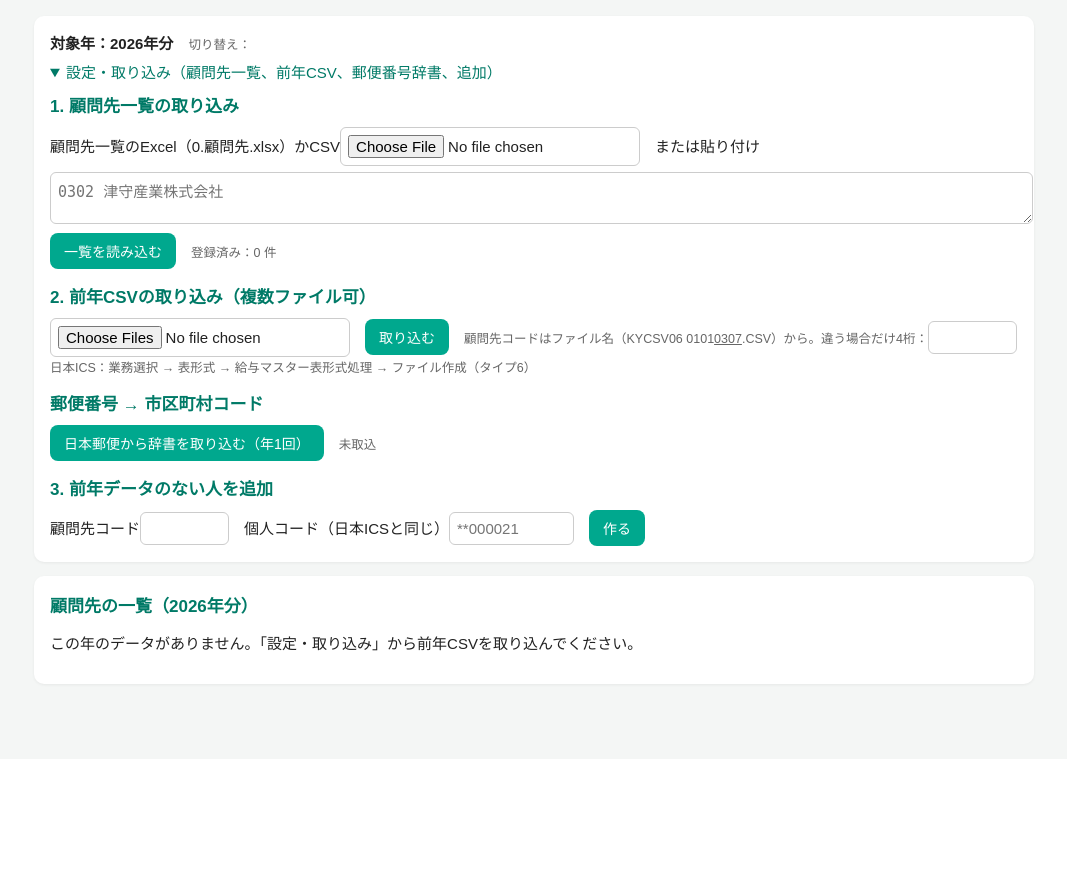
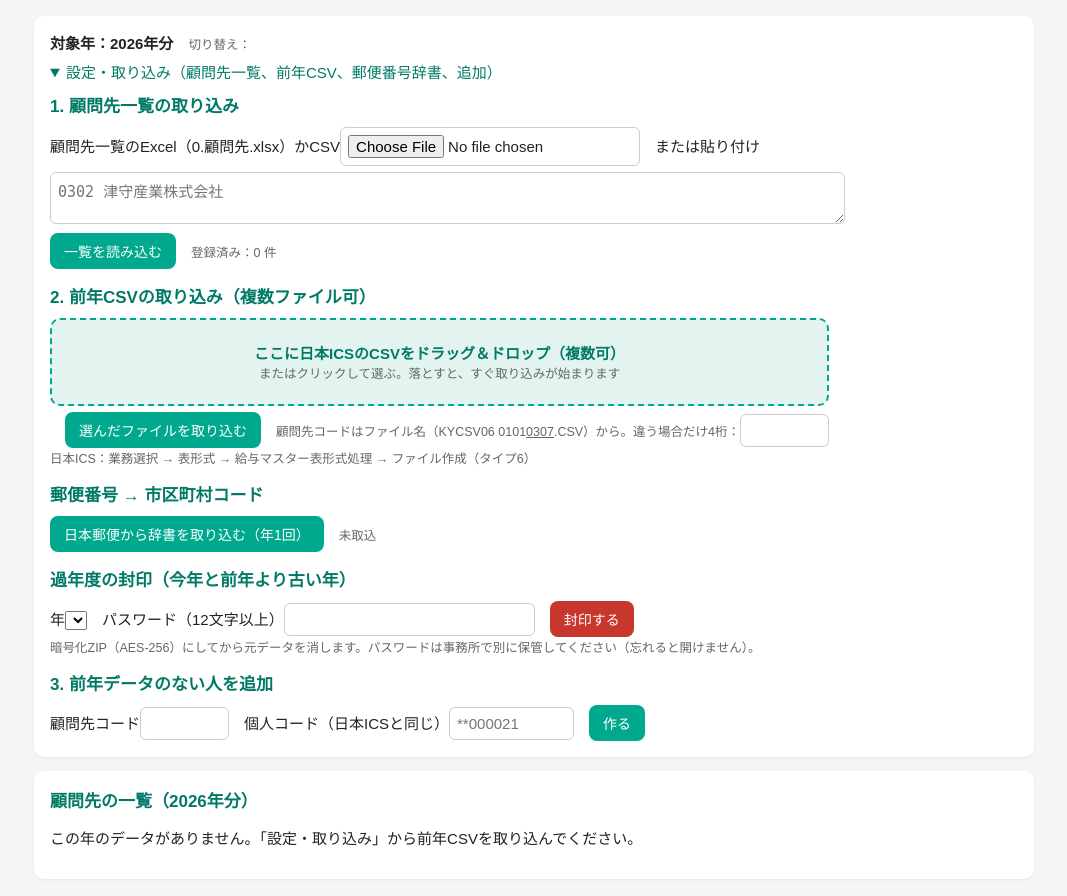
Before and after one commit to Mybiz-city/nencho-app, a PHP site: page /admin/ in a window 1280 px wide, after a click on "設定・取り込み（顧問先一覧、前年CSV、郵便番号辞書、追加）". Shown: the part 41-937 px from the top of the page, without its empty margins (106-1173 px from the left). Before the commit the page ends 728 px from the top, so only its background shows below. Run offline with PHP 8.4, Linux system fonts and the light colour scheme; the visitor is signed in with stand-in values (Sample User, id 1); lists and menus that the app fills with data are empty.

Commit message:
前年CSVのドラッグ＆ドロップ取込、過年度の封印（AES-256暗号化ZIPにしてサーバーから削除）
Co-Authored-By: Claude Opus 5.5 <noreply@anthropic.com>
Claude-Session: https://claude.ai/code/session_01MfdC3aHbqDJFbcti4gRo8J

```diff
--- a/admin/index.php
+++ b/admin/index.php
@@ -121,6 +121,32 @@ if (($_GET['act'] ?? '') === 'photos_zip') {
     $za->close();
     header('Content-Type: application/zip'); header("Content-Disposition: attachment; filename=\"nencho_{$client}_{$y}_photos.zip\""); readfile($tmp); unlink($tmp); exit;
 }
+// 過年度の封印：パスワード付きZIP（AES-256）を作って、サーバーから消す
+if (($_POST['act'] ?? '') === 'seal') {
+    $sy = preg_replace('/\D/', '', (string)$_POST['seal_year']); $pw = (string)($_POST['seal_pw'] ?? '');
+    if ((int)$sy >= $year - 1) $msg = '今年と前年は封印できません（前年は引き継ぎに使います）';
+    elseif (strlen($pw) < 12) $msg = 'パスワードは12文字以上にしてください';
+    elseif (!defined('ZipArchive::EM_AES_256')) $msg = 'このサーバーは暗号化ZIPに対応していません';
+    else {
+        $adir = data_dir() . '/_archive'; if (!is_dir($adir)) mkdir($adir, 0700, true);
+        $zf = "$adir/nencho_{$sy}_" . date('Ymd') . '.zip'; $za = new ZipArchive(); $za->open($zf, ZipArchive::CREATE | ZipArchive::OVERWRITE); $za->setPassword($pw);
+        $n = 0;
+        foreach (glob(data_dir() . "/*/$sy", GLOB_ONLYDIR) ?: [] as $yd) {
+            $client = basename(dirname($yd));
+            $it = new RecursiveIteratorIterator(new RecursiveDirectoryIterator($yd, FilesystemIterator::SKIP_DOTS));
+            foreach ($it as $f) { $rel = "$client/$sy/" . substr($f->getPathname(), strlen($yd) + 1); $za->addFile($f->getPathname(), $rel); $za->setEncryptionName($rel, ZipArchive::EM_AES_256); $n++; }
+        }
+        $za->close();
+        if ($n === 0) { @unlink($zf); $msg = "$sy 年のデータがありません"; }
+        else {
+            foreach (glob(data_dir() . "/*/$sy", GLOB_ONLYDIR) ?: [] as $yd) { $rit = new RecursiveIteratorIterator(new RecursiveDirectoryIterator($yd, FilesystemIterator::SKIP_DOTS), RecursiveIteratorIterator::CHILD_FIRST); foreach ($rit as $f) $f->isDir() ? rmdir($f->getPathname()) : unlink($f->getPathname()); rmdir($yd); }
+            audit("sealed year $sy ($n files)");
+            $msg = "$sy 年分を封印しました（$n ファイル）。下の「封印済み」からダウンロードして手元に保管し、サーバーからも消してください";
+        }
+    }
+}
+if (($_GET['act'] ?? '') === 'archive_dl') { $f = data_dir() . '/_archive/' . basename((string)$_GET['f']); if (file_exists($f)) { header('Content-Type: application/zip'); header('Content-Disposition: attachment; filename="' . basename($f) . '"'); readfile($f); } exit; }
+if (($_POST['act'] ?? '') === 'archive_rm') { $f = data_dir() . '/_archive/' . basename((string)$_POST['f']); if (file_exists($f)) { unlink($f); audit('archive removed ' . basename($f)); $msg = '封印ファイルをサーバーから消しました'; } }
 // 会社用ページの合言葉を発行
 if (($_POST['act'] ?? '') === 'company_key') {
     $client = preg_replace('/\D/', '', (string)$_POST['client']);
@@ -205,16 +231,32 @@ $years = array_values(array_unique(array_filter(array_map(fn($d) => basename($d)
 <textarea name="paste" rows="2" style="width:100%;margin-top:6px" placeholder="0302 津守産業株式会社"></textarea>
 <button style="margin-top:6px">一覧を読み込む</button>　<small>登録済み：<?= count($clientNames) ?> 件</small></form>
 <h2 style="margin-top:14px">2. 前年CSVの取り込み（複数ファイル可）</h2>
-<form method="post" enctype="multipart/form-data"><?= csrf_field() ?><input type="hidden" name="act" value="import">
-<input type="file" name="csv[]" accept=".csv,.CSV" multiple required>　<button>取り込む</button>　<small>顧問先コードはファイル名（KYCSV06 0101<u>0307</u>.CSV）から。違う場合だけ4桁：<input type="text" name="client" size="6"></small></form>
+<form method="post" enctype="multipart/form-data" id="impform"><?= csrf_field() ?><input type="hidden" name="act" value="import">
+<div id="drop" style="border:2px dashed #00A88E;border-radius:10px;padding:22px;text-align:center;background:#E3F4F0;color:#007A67;font-weight:700;cursor:pointer">ここに日本ICSのCSVをドラッグ＆ドロップ（複数可）<br><small style="font-weight:400">またはクリックして選ぶ。落とすと、すぐ取り込みが始まります</small></div>
+<input type="file" name="csv[]" accept=".csv,.CSV" multiple required style="display:none" id="csvin">　<button style="margin-top:6px">選んだファイルを取り込む</button>　<small>顧問先コードはファイル名（KYCSV06 0101<u>0307</u>.CSV）から。違う場合だけ4桁：<input type="text" name="client" size="6"></small></form>
 <small>日本ICS：業務選択 → 表形式 → 給与マスター表形式処理 → ファイル作成（タイプ6）</small>
 <h2 style="margin-top:14px">郵便番号 → 市区町村コード</h2>
 <?php $zd = json_load(data_dir() . '/_zip2city.json'); ?>
 <form method="post" style="display:inline"><?= csrf_field() ?><input type="hidden" name="act" value="zipdict"><button class="g">日本郵便から辞書を取り込む（年1回）</button></form>　<small><?= $zd ? '取込済み：' . $h(date('Y-m-d', strtotime($zd['updated_at']))) . '（' . count($zd['map']) . '件）' : '未取込' ?></small>
+<h2 style="margin-top:14px">過年度の封印（今年と前年より古い年）</h2>
+<form method="post" onsubmit="return confirm('この年のデータをパスワード付きZIPにまとめ、サーバーの元データを消します。よろしいですか？')"><?= csrf_field() ?><input type="hidden" name="act" value="seal">
+年<select name="seal_year"><?php foreach ($years as $yy) if ((int)$yy < $year - 1) echo "<option>$yy</option>"; ?></select>　パスワード（12文字以上）<input type="text" name="seal_pw" size="24">　<button class="g" style="background:#C8372D">封印する</button>
+<br><small>暗号化ZIP（AES-256）にしてから元データを消します。パスワードは事務所で別に保管してください（忘れると開けません）。</small></form>
+<?php $arcs = glob(data_dir() . '/_archive/*.zip') ?: []; if ($arcs): ?><p><small>封印済み：</small><?php foreach ($arcs as $af): ?><br><a href="?act=archive_dl&f=<?= rawurlencode(basename($af)) ?>"><?= $h(basename($af)) ?></a>（<?= round(filesize($af) / 1048576, 1) ?> MB）<form method="post" style="display:inline" onsubmit="return confirm('ダウンロード済みですか？サーバーから消します')"><?= csrf_field() ?><input type="hidden" name="act" value="archive_rm"><input type="hidden" name="f" value="<?= $h(basename($af)) ?>"><button class="g" style="font-size:11px;padding:2px 6px">サーバーから消す</button></form><?php endforeach; ?></p><?php endif; ?>
 <h2 style="margin-top:14px">3. 前年データのない人を追加</h2>
 <form method="post"><?= csrf_field() ?><input type="hidden" name="act" value="add_emp">顧問先コード<input type="text" name="client" size="6">　個人コード（日本ICSと同じ）<input type="text" name="emp" size="10" placeholder="**000021">　<button>作る</button></form>
 </div></details>
 </div>
+<script>
+(function(){ const d=document.getElementById('drop'), inp=document.getElementById('csvin'), f=document.getElementById('impform'); if(!d) return;
+  d.onclick=()=>inp.click(); inp.onchange=()=>{ if(inp.files.length) f.submit(); };
+  ['dragenter','dragover'].forEach(e=>d.addEventListener(e,ev=>{ev.preventDefault(); d.style.background='#c9ece4';}));
+  ['dragleave','drop'].forEach(e=>d.addEventListener(e,ev=>{ev.preventDefault(); d.style.background='#E3F4F0';}));
+  d.addEventListener('drop',ev=>{ const files=[...ev.dataTransfer.files].filter(x=>/\.csv$/i.test(x.name)); if(!files.length){ alert('CSVファイルを落としてください'); return; } const dt=new DataTransfer(); files.forEach(x=>dt.items.add(x)); inp.files=dt.files; d.textContent=files.length+' 件を取り込んでいます…'; f.submit(); });
+  // ページ全体に落としても受ける
+  document.addEventListener('dragover',ev=>ev.preventDefault()); document.addEventListener('drop',ev=>{ if(ev.target.closest('#drop')) return; ev.preventDefault(); const files=[...ev.dataTransfer.files].filter(x=>/\.csv$/i.test(x.name)); if(files.length){ const dt=new DataTransfer(); files.forEach(x=>dt.items.add(x)); inp.files=dt.files; document.querySelector('details').open=true; f.submit(); } });
+})();
+</script>
 <div class="card"><h2>顧問先の一覧（<?= $viewYear ?>年分）</h2>
 <?php
 $clients = array_filter(glob(data_dir() . '/*', GLOB_ONLYDIR) ?: [], fn($d) => preg_match('/\/\d{4}$/', $d) && is_dir("$d/$viewYear"));
```
